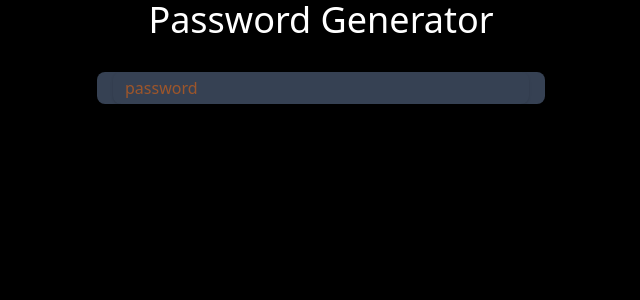
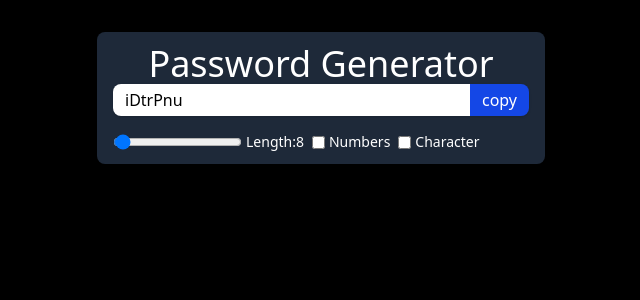
Before and after one commit to madhavmishra09/password_generator, a React (Vite) app: page / in a window 1280 px wide. Shown: the top 300 px of the page, without its empty margins (319-959 px from the left). Built offline with nearby package versions, Linux system fonts and the light colour scheme.

Commit message:
Created the baic template for Password Generator

```diff
--- a/src/App.jsx
+++ b/src/App.jsx
@@ -1,29 +1,46 @@
-import { useState,useCallback } from 'react'
+import { useState, useCallback,useEffect } from 'react'
 import './App.css'
 
 function App() {
   const [length, setLength] = useState(8)
-  const [numberAllowed, setNumberAllowed]=useState(false);
-  const [charAllowed, setCharAllowed]=useState(false);
-  const [password,setPassword]=useState("");
-  const passwordGenerator=useCallback(()=>{
-    let pass=""
-    let str="ABCDEFGHIJKLMNOPQRSTUVWXYZabcdefghijklmnopqrstuvwxyz";
-    if(numberAllowed) str+="0123456789";
-    if(charAllowed) str+= "!@#$%^&*(){}:[]<>?/.,~`";
-    for(let i=1;i<=array.length;i++)
-    {
-        let char=Math.floor(Math.random()*str.length+1);
-        pass=str.charAt(char);
+  const [numberAllowed, setNumberAllowed] = useState(false);
+  const [charAllowed, setCharAllowed] = useState(false);
+  const [password, setPassword] = useState("");
+  const passwordGenerator = useCallback(() => {
+    let pass = ""
+    let str = "ABCDEFGHIJKLMNOPQRSTUVWXYZabcdefghijklmnopqrstuvwxyz";
+    if (numberAllowed) str += "0123456789";
+    if (charAllowed) str += "!@#$%^&*(){}:[]<>?/.,~`";
+    for (let i = 1; i <= length; i++) {
+      let char = Math.floor(Math.random() * str.length + 1);
+      pass += str.charAt(char);
     }
     setPassword(pass);
-  }, [length,numberAllowed,charAllowed,setPassword])
+  }, [length, numberAllowed, charAllowed, setPassword])
+  useEffect(()=>{
+    passwordGenerator()
+  },[length, numberAllowed,charAllowed,passwordGenerator])
   return (
     <>
-      <h1 className='text-4xl text-center text-white'>Password Generator</h1>
-      <div className='w-full max-w-md mx-auto shadow-md rounded-lg px-4 my-8 text-orange-500 bg-gray-700'>
+      <div className='w-full max-w-md mx-auto shadow-md rounded-lg px-4 py-3 my-8 text-white bg-gray-800'>
+        <h1 className='text-4xl text-center text-white'>Password Generator</h1>
         <div className='flex shadow rounded-lg overflow-hidden mb-4'>
-          <input type="text" value={password} className='outline-none w-full py-1 px-3' placeholder='password'/>
+          <input type="text" value={password} className='outline-none w-full py-1 px-3 bg-white text-black' placeholder='password' readOnly />
+          <button className='outline-none bg-blue-700 text-white px-3 py-0.5 shrink-0'>copy</button>
+        </div>
+        <div className='flex text-sm gap-x-2'>
+          <div className='flex items-center gap-x-1'>
+            <input type="range" min={6} max={100} value={length} className='cursor-pointer' onChange={(e)=>{setLength(e.target.value)}}/>
+            <label>Length:{length}</label>
+          </div>
+          <div className='flex items-center gap-x-1'>
+            <input type="checkbox" defaultChecked={numberAllowed} id="numberInput" onChange={()=>{setNumberAllowed((prev)=> !prev)}} />
+            <label htmlFor="numberInput">Numbers</label>
+          </div>
+          <div className='flex items-center gap-x-1'>
+            <input type="checkbox" defaultChecked={charAllowed} id="charInput" onChange={()=>{setCharAllowed((prev)=> !prev)}} />
+            <label htmlFor="charInput">Character</label>
+          </div>
         </div>
       </div>
     </>
```
